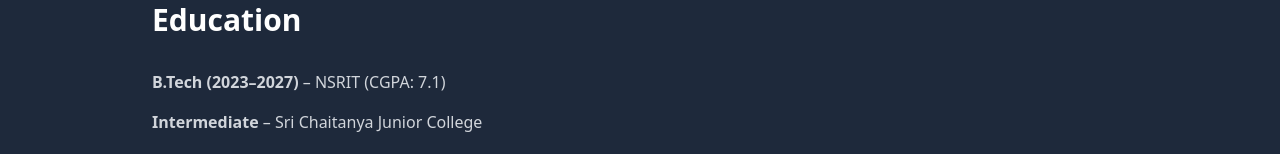
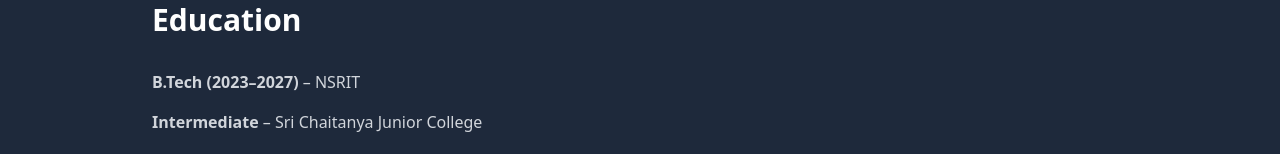
Before and after one commit to mrsaisaketh/sai-saketh-portfolio, a React (Vite) app: page / in a window 1280 px wide. Shown: the part 1874-2028 px from the top of the page. Built offline with nearby package versions, Linux system fonts and the light colour scheme.

Commit message:
Update App.jsx

```diff
--- a/src/App.jsx
+++ b/src/App.jsx
@@ -116,7 +116,7 @@
         <div className="max-w-5xl mx-auto px-6">
           <h2 className="text-3xl font-bold mb-8">Education</h2>
           <ul className="space-y-4 text-gray-300">
-            <li><strong>B.Tech (2023–2027)</strong> – NSRIT (CGPA: 7.1)</li>
+            <li><strong>B.Tech (2023–2027)</strong> – NSRIT </li>
             <li><strong>Intermediate</strong> – Sri Chaitanya Junior College</li>
             <li><strong>SSC</strong> – Sri Chaitanya Techno School</li>
           </ul>
```
